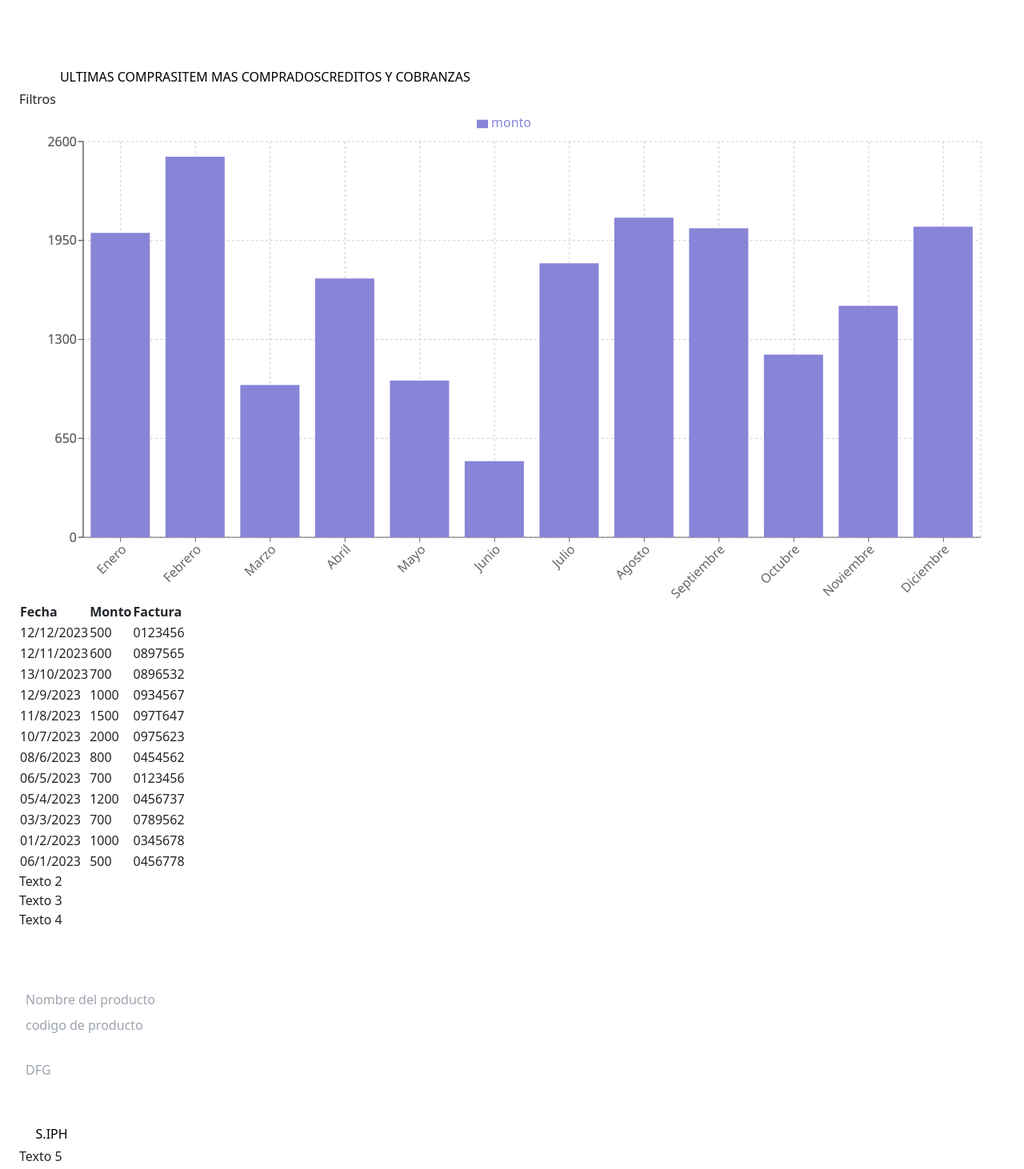
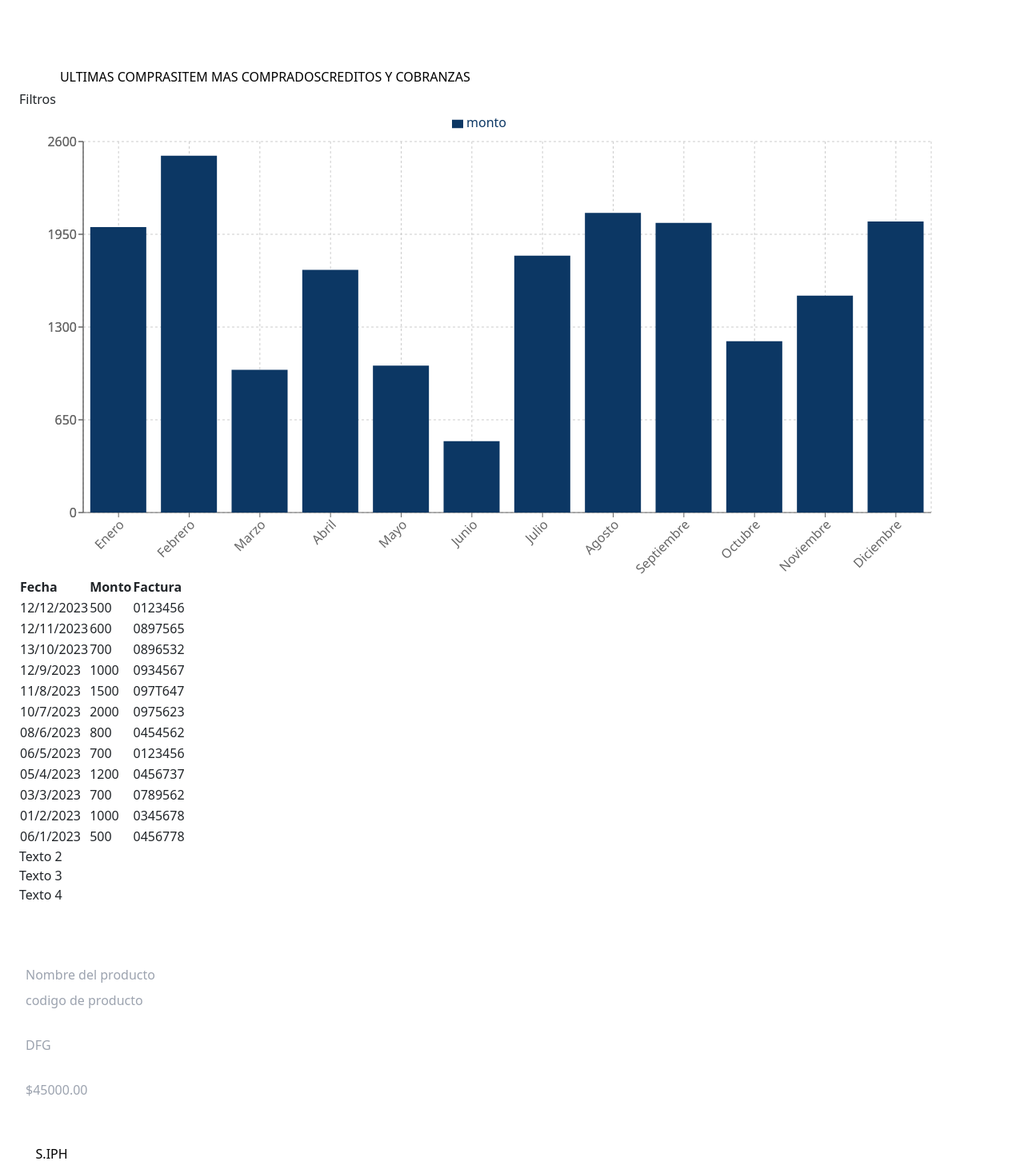
Before and after one commit to MauricioAnticona/Trabajo-JYW, a React (Vite) app: page / in a window 1280 px wide. Shown: the part 320-1782 px from the top of the page at 80% size. Built offline with nearby package versions, Linux system fonts and the light colour scheme.

Commit message:
cambio de colores

```diff
--- a/src/components/ChartTypeClient.jsx
+++ b/src/components/ChartTypeClient.jsx
@@ -12,7 +12,7 @@ import {
 
 function ChartTypeClient(props) {
     return (
-        <ResponsiveContainer width="100%" aspect={2}>
+        <ResponsiveContainer width="95%" aspect={2}>
             <BarChart
                 data={props.data}
                 width={500}
@@ -35,7 +35,7 @@ function ChartTypeClient(props) {
                 <YAxis />
                 <Tooltip />
                 <Legend verticalAlign="top" height={36}/>
-                <Bar dataKey="monto" fill="#8884d8" />
+                <Bar dataKey="monto" fill="#0C3764" />
             </BarChart>
 
         </ResponsiveContainer>
--- a/src/components/ResultSearchClient.jsx
+++ b/src/components/ResultSearchClient.jsx
@@ -38,7 +38,7 @@ function ResultSearchClient(props){
 						<strong>OBSERVACIONES</strong> Ninguno
 					</p>
 				</div>
-				<button className="px-6 py-1 text-lg rounded-md bg-red-600 text-white">VALID</button>
+				<button className="px-6 py-1 text-lg rounded-md bg-[#F5130D] text-white">VALID</button>
 			</div>
     );
 }
--- a/src/pages/Client.jsx
+++ b/src/pages/Client.jsx
@@ -99,7 +99,7 @@ function Client() {
 
     return (
         <main>
-            <div className="flex flex-row items-center gap-4 p-4 bg-blue-800 text-white">
+            <div className="flex flex-row items-center gap-4 p-4 bg-[#0C3764] text-white">
                 <button
                     onClick={() => handleTabs(0)}
                     className="text-3xl font-medium"
@@ -115,7 +115,7 @@ function Client() {
                     />
                     <button
                         onClick={handleSearchClient}
-                        className=" h-8 w-8 flex items-center justify-center rounded-md bg-yellow-400"
+                        className=" h-8 w-8 flex items-center justify-center rounded-md bg-[#FFA800]"
                     >
                         <FaSearch />
                     </button>
@@ -133,7 +133,7 @@ function Client() {
                             onClick={() => handleTabsClient(0)}
                             className={`px-6 py-1 text-xl rounded-md ${
                                 isActiveTabClient[0]
-                                    ? "bg-blue-800 text-white"
+                                    ? "bg-[#0C3764] text-white"
                                     : "bg-gray-200 text-black"
                             }`}
                         >
@@ -144,7 +144,7 @@ function Client() {
                             onClick={() => handleTabsClient(1)}
                             className={`px-6 py-1 text-xl rounded-md ${
                                 isActiveTabClient[1]
-                                    ? "bg-blue-800 text-white"
+                                    ? "bg-[#0C3764] text-white"
                                     : "bg-gray-200 text-black"
                             }`}
                         >
@@ -155,7 +155,7 @@ function Client() {
                             onClick={() => handleTabsClient(2)}
                             className={`px-6 py-1 text-xl rounded-md ${
                                 isActiveTabClient[2]
-                                    ? "bg-blue-800 text-white"
+                                    ? "bg-[#0C3764] text-white"
                                     : "bg-gray-200 text-black"
                             }`}
                         >
@@ -165,7 +165,7 @@ function Client() {
                             onClick={() => handleTabsClient(3)}
                             className={`px-6 py-1 text-xl rounded-md ${
                                 isActiveTabClient[3]
-                                    ? "bg-blue-800 text-white"
+                                    ? "bg-[#0C3764] text-white"
                                     : "bg-gray-200 text-black"
                             }`}
                         >
@@ -217,7 +217,7 @@ function Client() {
                 </div>
             </div>
 
-            <div className="flex flex-row items-center gap-4 p-4 bg-blue-800 text-white">
+            <div className="flex flex-row items-center gap-4 p-4 bg-[#0C3764] text-white">
                 <button
                     onClick={() => handleTabs(1)}
                     className="text-3xl font-medium"
@@ -247,9 +247,19 @@ function Client() {
                             placeholder="DFG"
                             className="py-1 px-2 rounded-md focus:outline-none text-black "
                         />
-                        <button className=" h-8 w-8 flex items-center justify-center rounded-md bg-yellow-400">
+                        <button className=" h-8 w-8 flex items-center justify-center rounded-md bg-[#FFA800]">
                             <FaSearch />
                         </button>
+                    </div>
+                </div>
+                <div className="flex justify-end items-center gap-2">
+                    <p> TOTAL: </p>
+                    <div className="flex gap-2" onClick={() => handleTabs(1)}>
+                        <input
+                            type="text"
+                            placeholder="$45000.00"
+                            className="py-1 px-2 rounded-md focus:outline-none text-black "
+                        />
                     </div>
                 </div>
             </div>
@@ -265,7 +275,7 @@ function Client() {
                             onClick={() => handleTabsItem(0)}
                             className={`px-6 py-1 text-xl rounded-md ${
                                 isActiveTabItem[0]
-                                    ? "bg-blue-800 text-white"
+                                    ? "bg-[#0C3764] text-white"
                                     : "bg-gray-200 text-black"
                             }`}
                         >
@@ -275,7 +285,7 @@ function Client() {
                             onClick={() => handleTabsItem(1)}
                             className={`px-6 py-1 text-xl rounded-md ${
                                 isActiveTabItem[1]
-                                    ? "bg-blue-800 text-white"
+                                    ? "bg-[#0C3764] text-white"
                                     : "bg-gray-200 text-black"
                             }`}
                         >
@@ -285,7 +295,7 @@ function Client() {
                             onClick={() => handleTabsItem(2)}
                             className={`px-6 py-1 text-xl rounded-md ${
                                 isActiveTabItem[2]
-                                    ? "bg-blue-800 text-white"
+                                    ? "bg-[#0C3764] text-white"
                                     : "bg-gray-200 text-black"
                             }`}
                         >
```
